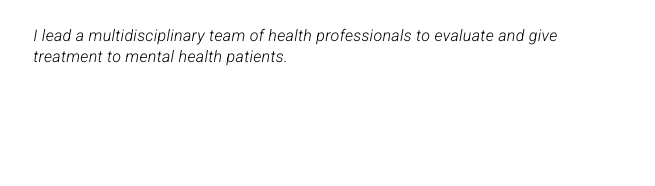
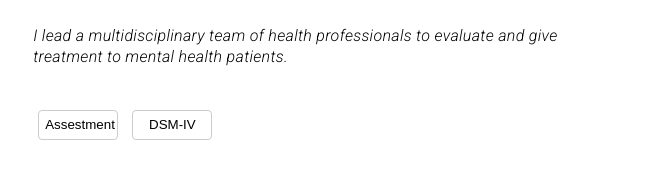
Before and after one commit to inaki/inaki.github.io, a Jekyll site: the page built from resume/index.html, in a window 1280 px wide. Shown: the part 1665-1851 px from the top of the page, without its empty margins (304-959 px from the left). Built offline with Jekyll 4.4.1, drawn with Linux system fonts in a browser that asks for light colours; nearby versions of some CDN libraries; before the commit the page ends 1814 px from its top, so only the background shows below that.

Commit message:
content edits

```diff
--- a/resume/index.html
+++ b/resume/index.html
@@ -104,6 +104,8 @@ layout: page
           I lead a multidisciplinary team of health professionals to evaluate and give treatment to mental health patients.
         </p>
         <br>
+        <button class="skill">Assestment</button>
+        <button class="skill">DSM-IV</button>
       </p>
       <br>
 	</div>
```
